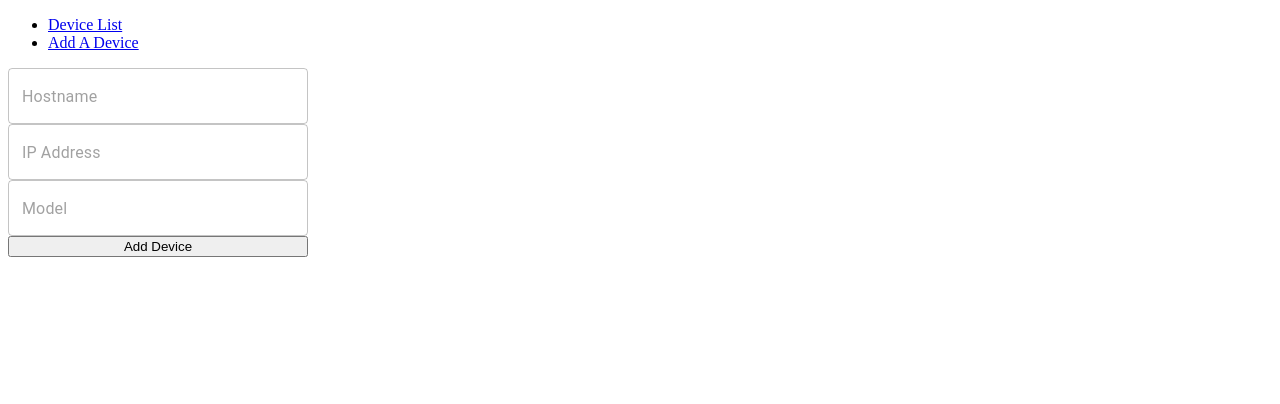
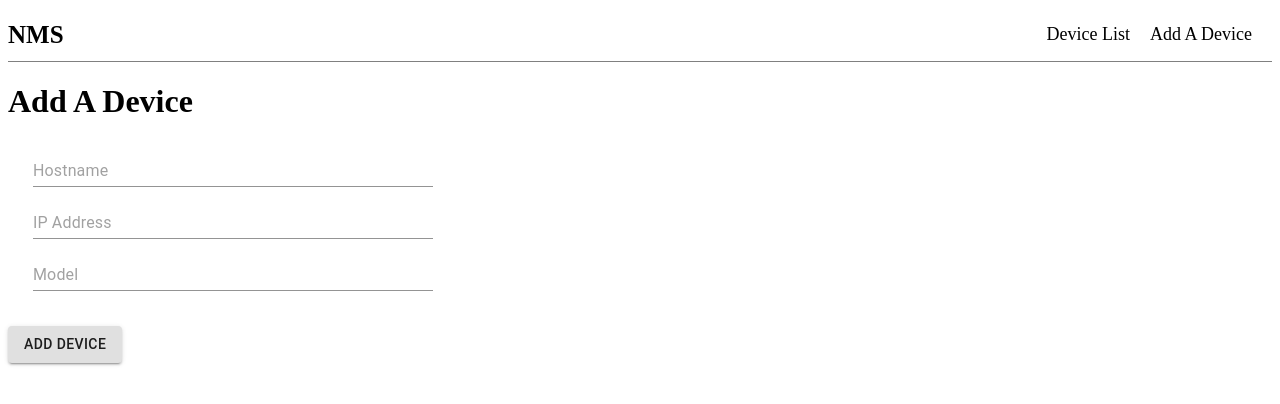
Before and after one commit to Philip-Owen/docker-nms, a React (Create React App) app in the folder client/: page /add-devices in a window 1280 px wide. Shown: the top 404 px of the page. Built offline with nearby package versions, Linux system fonts and the light colour scheme.

Commit message:
added additonal styling

```diff
--- a/client/package.json
+++ b/client/package.json
@@ -12,6 +12,7 @@
     "react-dom": "^16.12.0",
     "react-router-dom": "^5.1.2",
     "react-scripts": "3.4.0",
+    "react-spinners": "^0.8.0",
     "styled-components": "^5.0.1"
   },
   "scripts": {
--- a/client/public/index.html
+++ b/client/public/index.html
@@ -1,14 +1,12 @@
 <!DOCTYPE html>
 <html lang="en">
+
 <head>
   <meta charset="utf-8" />
   <link rel="icon" href="%PUBLIC_URL%/favicon.ico" />
   <meta name="viewport" content="width=device-width, initial-scale=1" />
   <meta name="theme-color" content="#000000" />
-    <meta
-      name="description"
-      content="Web site created using create-react-app"
-    />
+  <meta name="description" content="Web site created using create-react-app" />
   <link rel="apple-touch-icon" href="%PUBLIC_URL%/logo192.png" />
   <!--
       manifest.json provides metadata used when your web app is installed on a
@@ -24,8 +22,9 @@
       work correctly both with client-side routing and a non-root public URL.
       Learn how to configure a non-root public URL by running `npm run build`.
     -->
-    <title>React App</title>
+  <title>NMS</title>
 </head>
+
 <body>
   <noscript>You need to enable JavaScript to run this app.</noscript>
   <div id="root"></div>
@@ -40,4 +39,5 @@
       To create a production bundle, use `npm run build` or `yarn build`.
     -->
 </body>
+
 </html>
--- a/client/src/AddDevice.js
+++ b/client/src/AddDevice.js
@@ -1,5 +1,7 @@
 import React, { useState } from "react";
 import TextField from "@material-ui/core/TextField";
+import Button from "@material-ui/core/Button";
+import FormGroup from "@material-ui/core/FormGroup";
 import styled from "styled-components";
 
 const initialDeviceState = {
@@ -18,6 +20,7 @@ function AddDevice() {
     setDevice({ ...device, [name]: value });
   };
   const handleSubmit = async e => {
+    console.log("ran");
     e.preventDefault();
     const res = await fetch("/api/devices", {
       method: "post",
@@ -39,11 +42,13 @@ function AddDevice() {
   };
   return (
     <div>
+      <h1>Add A Device</h1>
       {error !== null ? <h3>{error}</h3> : null}
       {success ? <h3>Device Added</h3> : null}
       <DeviceForm onSubmit={handleSubmit}>
+        <FormGroupStyled>
           <TextField
-          variant="outlined"
+            required
             type="text"
             placeholder="Hostname"
             name="hostname"
@@ -51,7 +56,7 @@ function AddDevice() {
             onChange={handleChange}
           />
           <TextField
-          variant="outlined"
+            required
             type="text"
             placeholder="IP Address"
             name="ipAddress"
@@ -59,23 +64,29 @@ function AddDevice() {
             onChange={handleChange}
           />
           <TextField
-          variant="outlined"
             type="text"
             placeholder="Model"
             name="model"
             value={device.model}
             onChange={handleChange}
           />
-        <button>Add Device</button>
+        </FormGroupStyled>
+        <Button variant="contained">Add Device</Button>
       </DeviceForm>
     </div>
   );
 }
 
 const DeviceForm = styled.form`
-  display: flex;
-  flex-direction: column;
-  width: 300px;
+  width: 400px;
+`;
+
+const FormGroupStyled = styled(FormGroup)`
+  margin: 25px;
+  width: 400px;
+  * {
+    margin: 10px 0;
+  }
 `;
 
 export default AddDevice;
--- a/client/src/App.js
+++ b/client/src/App.js
@@ -1,19 +1,13 @@
 import React from "react";
 import { Switch, Route, Link } from "react-router-dom";
+import Navbar from "./Navbar";
 import AddDevice from "./AddDevice";
 import DeviceList from "./DeviceList";
 
 function App() {
   return (
     <div className="App">
-      <ul>
-        <li>
-          <Link to="/">Device List</Link>
-        </li>
-        <li>
-          <Link to="/add-devices">Add A Device</Link>
-        </li>
-      </ul>
+      <Navbar />
       <Switch>
         <Route exact path="/" component={DeviceList} />
         <Route exact path="/add-devices" component={AddDevice} />
--- a/client/src/Device.js
+++ b/client/src/Device.js
@@ -1,8 +1,10 @@
 import React, { useState } from "react";
+import { Link } from "react-router-dom";
 import TableCell from "@material-ui/core/TableCell";
 import HighlightOffIcon from "@material-ui/icons/HighlightOff";
 import CheckCircleIcon from "@material-ui/icons/CheckCircle";
-import styled from "styled-components";
+import Button from "@material-ui/core/Button";
+import { PulseLoader } from "react-spinners";
 
 function Device({ device, pingDevice }) {
   const [loading, setLoading] = useState(false);
@@ -16,7 +18,7 @@ function Device({ device, pingDevice }) {
       <TableCell>{device.hostname}</TableCell>
       <TableCell>{device.ipAddress}</TableCell>
       <TableCell>{device.model}</TableCell>
-      <TableCell>
+      <TableCell align="center">
         {device.reachability ? (
           <CheckCircleIcon style={{ color: "green" }} />
         ) : (
@@ -28,8 +30,14 @@ function Device({ device, pingDevice }) {
           ? new Date(device.lastChecked).toLocaleString()
           : null}
       </TableCell>
-      <TableCell>
-        {loading ? "Pinging..." : <button onClick={ping}>Ping</button>}
+      <TableCell align="center">
+        {loading ? (
+          <PulseLoader size={10} />
+        ) : (
+          <Button variant="outlined" size="small" onClick={ping}>
+            Ping
+          </Button>
+        )}
       </TableCell>
     </>
   );
--- a/client/src/DeviceList.js
+++ b/client/src/DeviceList.js
@@ -1,11 +1,11 @@
 import React, { useState, useEffect } from "react";
+import styled from "styled-components";
 import Table from "@material-ui/core/Table";
 import TableBody from "@material-ui/core/TableBody";
 import TableCell from "@material-ui/core/TableCell";
 import TableContainer from "@material-ui/core/TableContainer";
 import TableHead from "@material-ui/core/TableHead";
 import TableRow from "@material-ui/core/TableRow";
-import Paper from "@material-ui/core/Paper";
 
 import Device from "./Device";
 
@@ -13,47 +13,75 @@ function Devices() {
   const [deviceList, setDeviceList] = useState([]);
 
   const pingDevice = async device => {
-    console.log(device.ipAddress);
     const res = await fetch(`/api/ping/${device.ipAddress}`);
-    console.log(res);
-    getDevices();
+    getSingleDevice(device.id);
   };
   const getDevices = async () => {
     const res = await fetch("/api/devices");
     const data = await res.json();
-    console.log(data);
     setDeviceList(data);
+  };
+  const getSingleDevice = async id => {
+    const res = await fetch(`/api/devices/${id}`);
+    const data = await res.json();
+    setDeviceList(d => {
+      if (d.id === id) {
+        return { ...data[0] };
+      }
+      return d;
+    });
   };
   useEffect(() => {
     getDevices();
   }, []);
   return (
     <div>
-      <TableContainer component={Paper}>
-        <Table>
+      <h2>Device List</h2>
+      <TableContainer>
+        <DeviceTable>
           <TableHead>
             <TableRow>
-              <TableCell>Hostname</TableCell>
-              <TableCell>IP Address</TableCell>
-              <TableCell>Model</TableCell>
-              <TableCell>Reachability</TableCell>
-              <TableCell>Last Checked</TableCell>
-              <TableCell>Test</TableCell>
+              <TableCell>
+                <b>Hostname</b>
+              </TableCell>
+              <TableCell>
+                <b>IP Address</b>
+              </TableCell>
+              <TableCell>
+                <b>Model</b>
+              </TableCell>
+              <TableCell align="center">
+                <b>Reachability</b>
+              </TableCell>
+              <TableCell>
+                <b>Last Checked</b>
+              </TableCell>
+              <TableCell align="center">
+                <b>Test</b>
+              </TableCell>
             </TableRow>
           </TableHead>
           <TableBody>
             {deviceList.length > 0
               ? deviceList.map(d => (
-                  <TableRow key={d.id}>
+                  <TableRow key={d.id} style={{ height: 63 }}>
                     <Device device={d} pingDevice={pingDevice} />
                   </TableRow>
                 ))
               : null}
           </TableBody>
-        </Table>
+        </DeviceTable>
       </TableContainer>
     </div>
   );
 }
 
+const DeviceTable = styled(Table)`
+  max-width: 850px;
+`;
+
+const HeadCell = styled(TableCell)`
+  font-weight: bold;
+`;
+
 export default Devices;
--- /dev/null
+++ b/client/src/Navbar.js
@@ -0,0 +1,76 @@
+import React from "react";
+import { Link } from "react-router-dom";
+import styled from "styled-components";
+
+function Navbar() {
+  return (
+    <Nav>
+      <div>
+        <span id="logo">NMS</span>
+      </div>
+      <NavLinkList>
+        <li>
+          <StyledLink to="/">Device List</StyledLink>
+        </li>
+        <li>
+          <StyledLink to="/add-devices">Add A Device</StyledLink>
+        </li>
+      </NavLinkList>
+    </Nav>
+  );
+}
+
+const Nav = styled.div`
+  display: flex;
+  align-items: center;
+  justify-content: space-between;
+  border-bottom: 1px solid gray;
+  #logo {
+    padding: 10px 0;
+    font-size: 25px;
+    font-weight: bold;
+  }
+  #menu-toggle {
+    display: none;
+  }
+  @media (max-width: 768px) {
+    flex-direction: column;
+    align-items: stretch;
+    div {
+      display: flex;
+      justify-content: space-between;
+      align-items: center;
+    }
+    #menu-toggle {
+      padding: 4px;
+      cursor: pointer;
+      border-radius: 4px;
+      border: 1px solid black;
+      display: inline;
+      text-decoration: none;
+      :hover {
+        border-color: gray;
+      }
+    }
+  }
+`;
+
+const NavLinkList = styled.ul`
+  list-style: none;
+  display: flex;
+  li {
+    padding-right: 20px;
+  }
+`;
+
+const StyledLink = styled(Link)`
+  color: black;
+  text-decoration: none;
+  font-size: 18px;
+  :hover {
+    color: gray;
+    text-decoration: underline;
+  }
+`;
+
+export default Navbar;
```
Also changed, not shown: 1 other file (tests, documents, lock files or other folders). Lines whose indentation alone changed are shown as unchanged.
